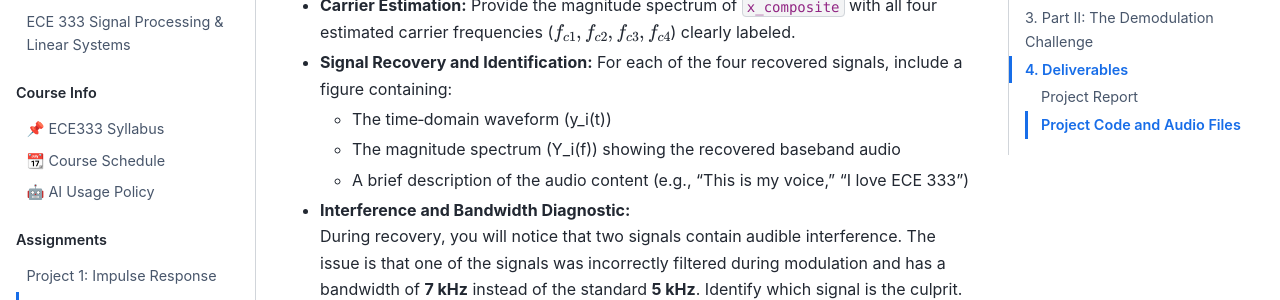
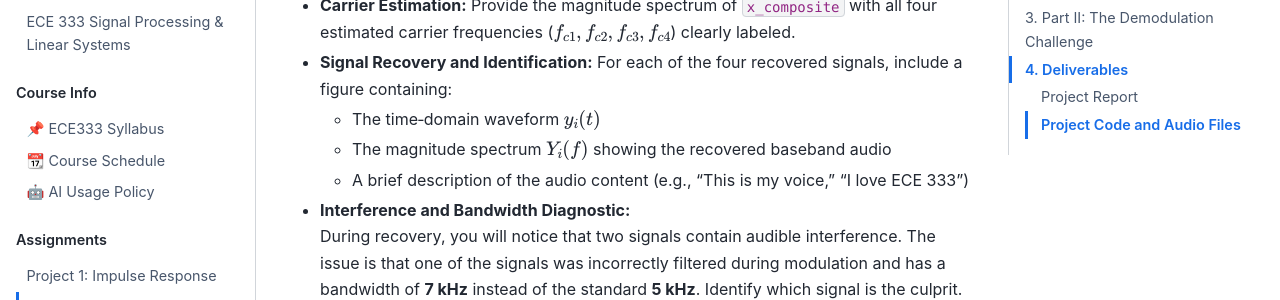
Before and after one commit to USAFA-ECE/ece333, a Jupyter Book: the page built from book/Assignments/project2.md, in a window 1280 px wide and 900 px high, scrolled down 8821 px. Shown: the part 151-451 px from the top of the window. Built offline with Jupyter Book 1.0.4 settings and Sphinx 7.4.7 and the Sphinx Book theme 1.1.4, drawn with Linux system fonts in a browser that asks for light colours.

Commit message:
fixed P2 typos

```diff
--- a/book/Assignments/project2.md
+++ b/book/Assignments/project2.md
@@ -276,9 +276,9 @@ Your project report must include the following four sections:
 * **Carrier Estimation:** Provide the magnitude spectrum of `x_composite` with all four estimated carrier frequencies ($f_{c1}, f_{c2}, f_{c3}, f_{c4}$) clearly labeled.
 
 * **Signal Recovery and Identification:** For each of the four recovered signals, include a figure containing:
-  * The time‑domain waveform \(y_i(t)\)
-  * The magnitude spectrum \(Y_i(f)\) showing the recovered baseband audio
-  * A brief description of the audio content (e.g., “This is my voice,” “I love ECE 333”)
+  * The time‑domain waveform $y_i(t)$
+  * The magnitude spectrum $Y_i(f)$ showing the recovered baseband audio
+  * A brief description of the audio content (e.g., "This is my voice," "I love ECE 333")
 
 * **Interference and Bandwidth Diagnostic:**
   During recovery, you will notice that two signals contain audible interference. The issue is that one of the signals was incorrectly filtered during modulation and has a bandwidth of **7 kHz** instead of the standard **5 kHz**. Identify which signal is the culprit. Use your spectral plots to visually demonstrate how this “wide” signal interferes with another channel. Discuss how the overlap of sidebands in the frequency domain affects audio quality.
```
